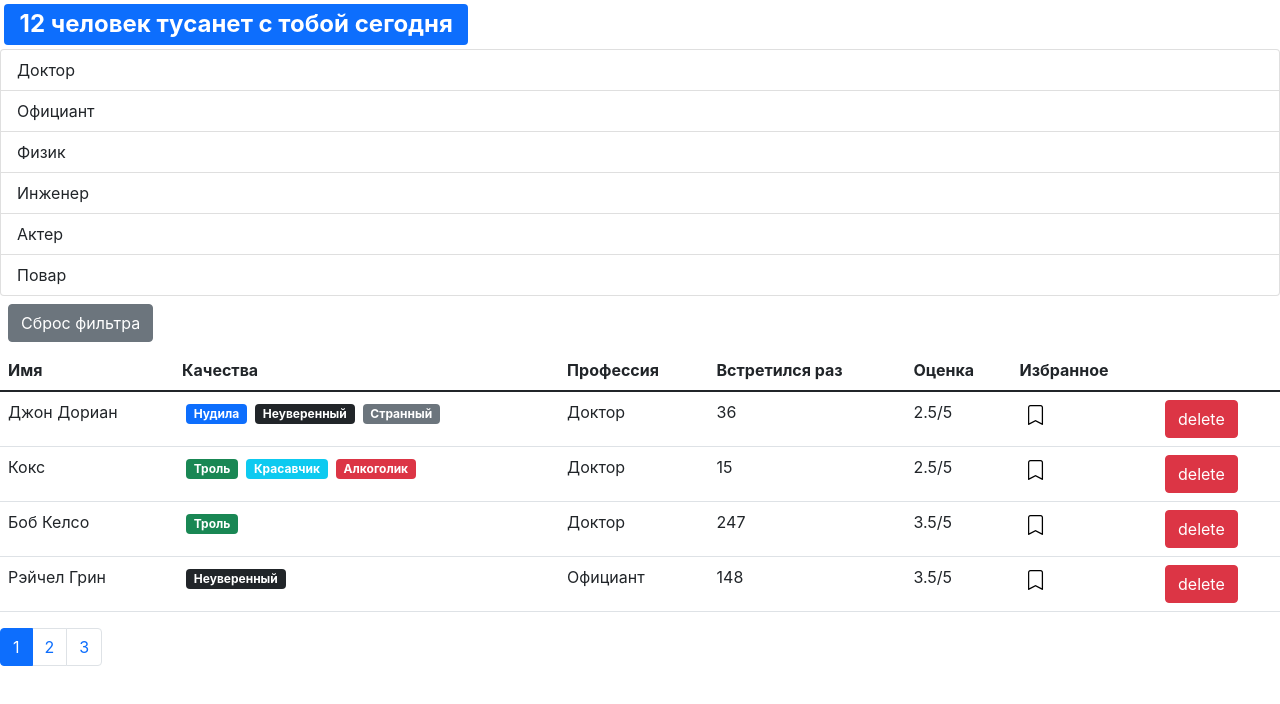
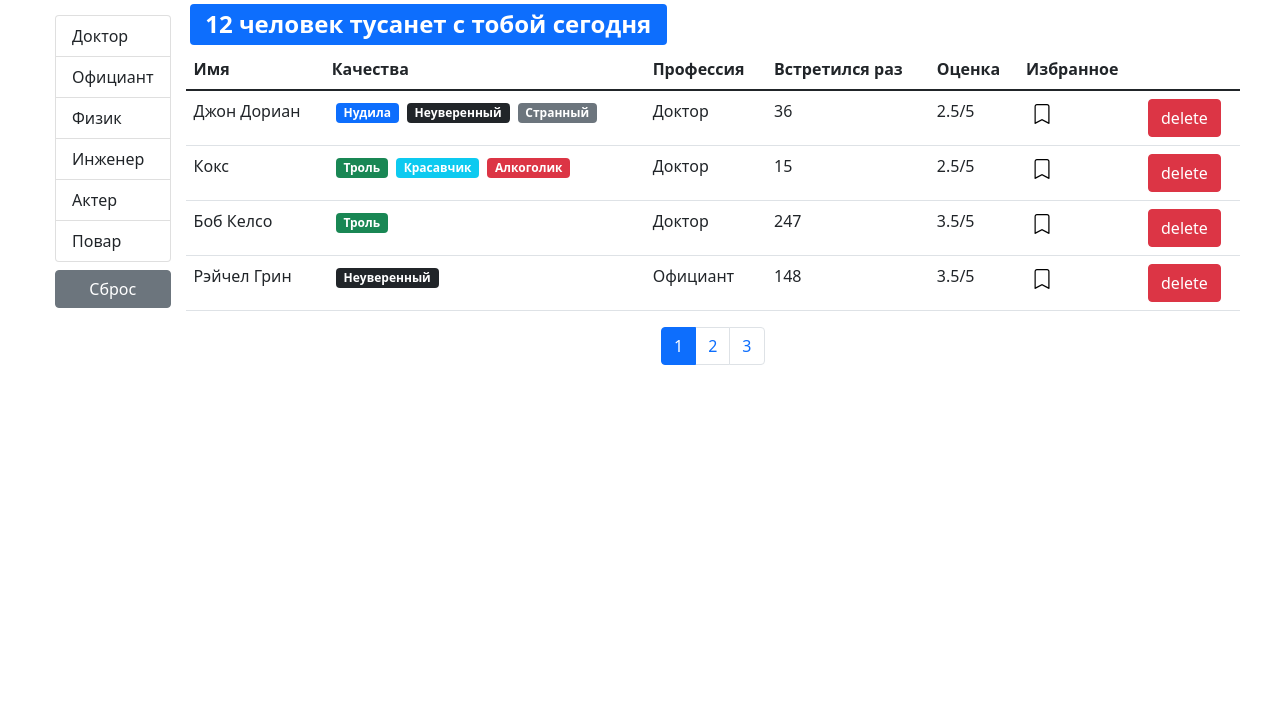
Before and after one commit to ZagSerSan/CP_fast-company, a React app: page / in a window 1280 px wide. Built offline with nearby package versions, Linux system fonts and the light colour scheme.

Commit message:
add main style

```diff
--- a/public/index.html
+++ b/public/index.html
@@ -10,20 +10,7 @@
       content="Web site created using create-react-app"
     />
     <link rel="apple-touch-icon" href="%PUBLIC_URL%/logo192.png" />
-    <!--
-      manifest.json provides metadata used when your web app is installed on a
-      user's mobile device or desktop. See https://developers.google.com/web/fundamentals/web-app-manifest/
-    -->
     <link rel="manifest" href="%PUBLIC_URL%/manifest.json" />
-    <!--
-      Notice the use of %PUBLIC_URL% in the tags above.
-      It will be replaced with the URL of the `public` folder during the build.
-      Only files inside the `public` folder can be referenced from the HTML.
-
-      Unlike "/favicon.ico" or "favicon.ico", "%PUBLIC_URL%/favicon.ico" will
-      work correctly both with client-side routing and a non-root public URL.
-      Learn how to configure a non-root public URL by running `npm run build`.
-    -->
     <link
       rel="stylesheet"
       href="https://cdn.jsdelivr.net/npm/bootstrap-icons@1.5.0/font/bootstrap-icons.css"
@@ -32,16 +19,6 @@
   </head>
   <body>
     <noscript>You need to enable JavaScript to run this app.</noscript>
-    <div id="root"></div>
-    <!--
-      This HTML file is a template.
-      If you open it directly in the browser, you will see an empty page.
-
-      You can add webfonts, meta tags, or analytics to this file.
-      The build step will place the bundled scripts into the <body> tag.
-
-      To begin the development, run `npm start` or `yarn start`.
-      To create a production bundle, use `npm run build` or `yarn build`.
-    -->
+    <div id="root" class="root"></div>
   </body>
 </html>
--- a/src/app/App.js
+++ b/src/app/App.js
@@ -1,6 +1,7 @@
 import React, { useEffect, useState } from "react"
+import '../css/index.css'
+import apiUsers from "./api/fake.api/user.api"
 import Users from "./components/users"
-import apiUsers from "./api/fake.api/user.api"
 
 function App() {
   const [users, setUsers] = useState()
--- a/src/app/components/pagination.jsx
+++ b/src/app/components/pagination.jsx
@@ -9,7 +9,7 @@ const Pagination = ({ itemsCount, pageSize, onPageChange, currentPage }) => {
   if (pageCount === 1) return null
 
   return (
-    <nav>
+    <nav className="nav">
       <ul className="pagination">
         {pages.map((page) => (
           <li
--- a/src/app/components/users.jsx
+++ b/src/app/components/users.jsx
@@ -9,6 +9,7 @@ import SearchStatus from "./searchStatus"
 import User from "./user"
 import Pagination from "./pagination"
 import GroupList from "./groupList"
+import UsersTable from "./usersTable"
 
 const Users = ({ users, onDelete, onToggleBookMark }) => {
   const [currentPage, setCurrentPage] = useState(1)
@@ -42,56 +43,35 @@ const Users = ({ users, onDelete, onToggleBookMark }) => {
   }
 
   return (
-    <>
-      <SearchStatus count={count} />
+  <>
+    <div className="filter">
       {professions &&
-      <>
+      <div>
         <GroupList
           selectedProf={selectedProf}
           items={professions}
           onItemSelect={handleProfessionSelect}
         />
         <button
-          className="btn btn-secondary m-2"
+          className="btn btn-secondary clear-btn"
           onClick={clearFilter}
         >
-            Сброс фильтра
+            Сброс
         </button>
-      </>
+      </div>
       }
-      {count > 0 && (
-        <table className="table">
-          <thead>
-            <tr>
-              <th scope="col">Имя</th>
-              <th scope="col">Качества</th>
-              <th scope="col">Профессия</th>
-              <th scope="col">Встретился раз</th>
-              <th scope="col">Оценка</th>
-              <th scope="col">Избранное</th>
-              <th scope="col"></th>
-            </tr>
-          </thead>
-          <tbody>
-            {userCrop.map((user) => (
-              <User
-                key={user._id}
-                user={user}
-                onHandleDelete={onDelete}
-                onToggleBookMark={onToggleBookMark}
-              />
-            ))}
-          </tbody>
-        </table>
-      )}
+    </div>
+    <div className="content">
+      <SearchStatus count={count} />
+      {count > 0 && <UsersTable onToggleBookMark={onToggleBookMark} onDelete={onDelete} users={userCrop}/>}
       <Pagination
         itemsCount={count}
         pageSize={pageSize}
         currentPage={currentPage}
         onPageChange={handlePageChange}
       />
-    </>
-  )
+    </div>
+  </>)
 }
 
 Users.propTypes = {
--- /dev/null
+++ b/src/app/components/usersTable.jsx
@@ -0,0 +1,33 @@
+import React from 'react'
+// import PropTypes from 'prop-types'
+import User from './user'
+
+const UsersTable = ({users, onDelete, onToggleBookMark}) => {
+  return (
+    <table className="table">
+      <thead>
+        <tr>
+          <th scope="col">Имя</th>
+          <th scope="col">Качества</th>
+          <th scope="col">Профессия</th>
+          <th scope="col">Встретился раз</th>
+          <th scope="col">Оценка</th>
+          <th scope="col">Избранное</th>
+          <th scope="col"></th>
+        </tr>
+      </thead>
+      <tbody>
+        {users.map((user) => (
+          <User
+            key={user._id}
+            user={user}
+            onHandleDelete={onDelete}
+            onToggleBookMark={onToggleBookMark}
+          />
+        ))}
+      </tbody>
+    </table>
+  )
+}
+
+export default UsersTable
--- /dev/null
+++ b/src/app/index.scss
@@ -0,0 +1,22 @@
+.root {
+  display: flex;
+  width: 100%;
+  max-width: 1200px;
+  margin: 0px auto;
+}
+
+.filter {
+  padding: 15px;
+}
+
+.content {
+  width: 100%;
+}
+.nav {
+  display: flex;
+  justify-content: center;
+}
+.clear-btn {
+  width: 100%;
+  margin: 8px 0 0 0;
+}
--- a/src/index.js
+++ b/src/index.js
@@ -1,7 +1,7 @@
 import React from "react"
 import ReactDOM from "react-dom/client"
 import App from "./app/App"
-import "./index.css"
+import "./css/index.css"
 import reportWebVitals from "./reportWebVitals"
 
 const root = ReactDOM.createRoot(document.getElementById("root"))
```
Also changed, not shown: src/css/index.css (added).
